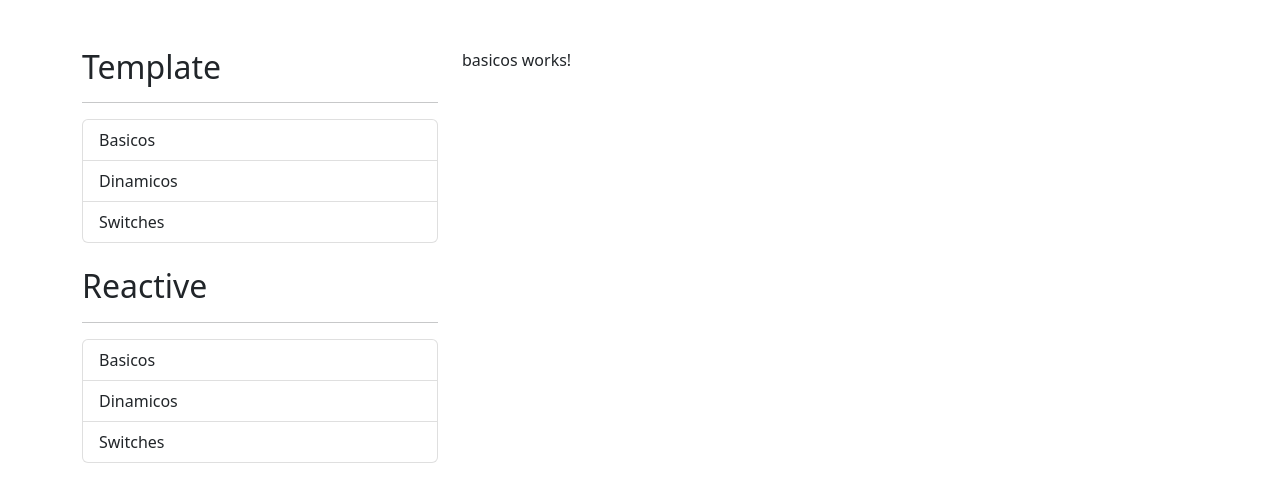
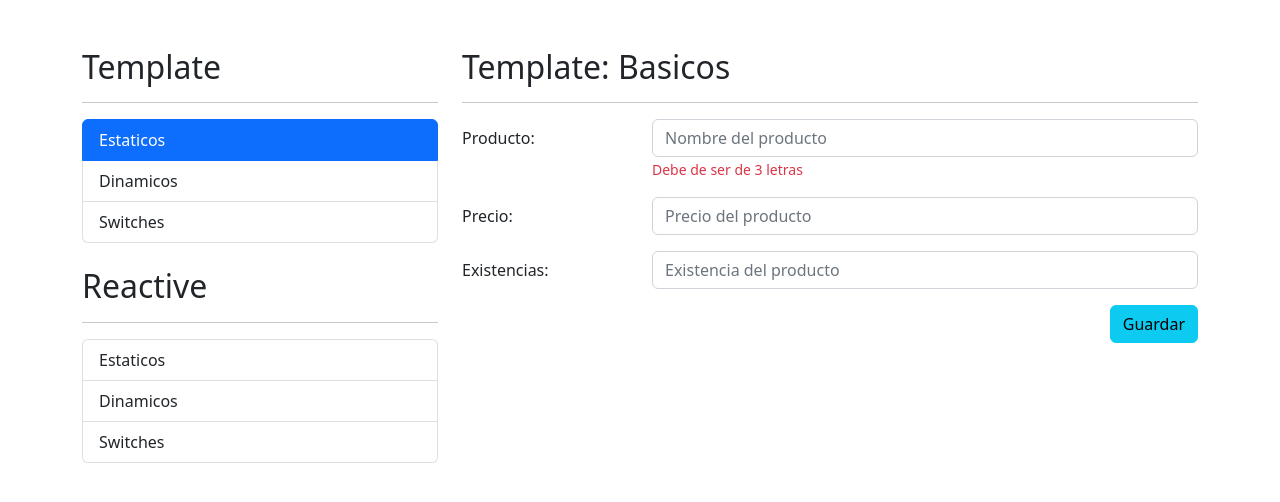
Before and after one commit to gforce3002/AngularFH, an Angular app in the folder proyectos/formulario2/: page /template/basicos in a window 1280 px wide. Shown: the top 502 px of the page. Built offline with nearby package versions, Linux system fonts and the light colour scheme.

Commit message:
Cracio del formulario Basicos

```diff
--- a/proyectos/formulario2/src/app/shared/sidemenu/sidemenu.component.html
+++ b/proyectos/formulario2/src/app/shared/sidemenu/sidemenu.component.html
@@ -1,27 +1,17 @@
 <h2>Template</h2>
 <hr>
 <ul class="list-group">
-    <li class="list-group-item" routerLink="template/basicos">
-        Basicos
+    <li *ngFor= "let tm of templateMenu" class="list-group-item" routerLink="{{tm.ruta}}" routerLinkActive="active">
+        {{tm.texto}}
     </li>
-    <li class="list-group-item" routerLink="template/dinamicos">
-        Dinamicos
-    </li>
-    <li class="list-group-item" routerLink="template/switches">
-        Switches
-    </li>
+
 </ul>
 <br>
 <h2>Reactive</h2>
 <hr>
 <ul class="list-group">
-    <li class="list-group-item" routerLink="reactive/basicos" >
-         Basicos
+    <li *ngFor="let rm of reactiveMenu" class="list-group-item" routerLink="{{rm.ruta}}" routerLinkActive="active" >
+         {{rm.texto}}
     </li>
-    <li class="list-group-item" routerLink="reactive/dinamicos">
-        Dinamicos
-    </li>
-    <li class="list-group-item" routerLink="reactive/switches">
-        Switches
-    </li>
+
 </ul>
--- a/proyectos/formulario2/src/app/shared/sidemenu/sidemenu.component.ts
+++ b/proyectos/formulario2/src/app/shared/sidemenu/sidemenu.component.ts
@@ -1,15 +1,27 @@
-import { Component, OnInit } from '@angular/core';
+import { Component} from '@angular/core';
+
+interface MenuItem{
+  texto: string;
+  ruta: string
+}
 
 @Component({
   selector: 'app-sidemenu',
   templateUrl: './sidemenu.component.html',
   styleUrls: ['./sidemenu.component.css']
 })
-export class SidemenuComponent implements OnInit {
+export class SidemenuComponent {
 
-  constructor() { }
+  templateMenu: MenuItem[] = [
+    { texto: 'Estaticos', ruta: "./template/basicos"},
+    { texto: 'Dinamicos', ruta: "./template/dinamicos"},
+    { texto: 'Switches', ruta: "./template/switches"},
+  ]
 
-  ngOnInit(): void {
-  }
+  reactiveMenu: MenuItem[] = [
+    { texto: 'Estaticos', ruta: "./reactive/basicos"},
+    { texto: 'Dinamicos', ruta: "./reactive/dinamicos"},
+    { texto: 'Switches', ruta: "./reactive/switches"},
+  ]
 
 }
--- a/proyectos/formulario2/src/app/template/basicos/basicos.component.html
+++ b/proyectos/formulario2/src/app/template/basicos/basicos.component.html
@@ -1 +1,37 @@
-<p>basicos works!</p>
+<h2>Template: Basicos</h2>
+
+<hr>
+<div class="row">
+    <div class="col">
+        <form action="">
+            <div class="mb-3 row">
+                <label class="col-sm-3 col-form-label">Producto:</label>
+                <div class="col-sm-9">
+                    <input type="text" class="form-control" placeholder="Nombre del producto">
+                    <span class="form-text text-danger">Debe de ser de 3 letras</span>
+                </div>
+            </div>
+            <div class="mb-3 row">
+                <label class="col-sm-3 col-form-label">Precio:</label>
+                <div class="col-sm-9">
+                    <input type="number" class="form-control" placeholder="Precio del producto">
+
+                </div>
+            </div>
+            <div class="mb-3 row">
+                <label class="col-sm-3 col-form-label">Existencias:</label>
+                <div class="col-sm-9">
+                    <input type="number" class="form-control" placeholder="Existencia del producto">
+
+                </div>
+            </div>
+            <div class="mb-3 row">
+
+                <div class="col">
+                    <button type="submit" class="btn btn-info float-end">Guardar</button>
+
+                </div>
+            </div>
+        </form>
+    </div>
+</div>
```
Also changed, not shown: 1 other file (tests, documents, lock files or other folders).
